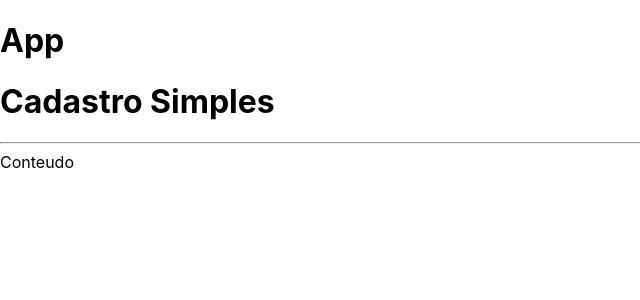
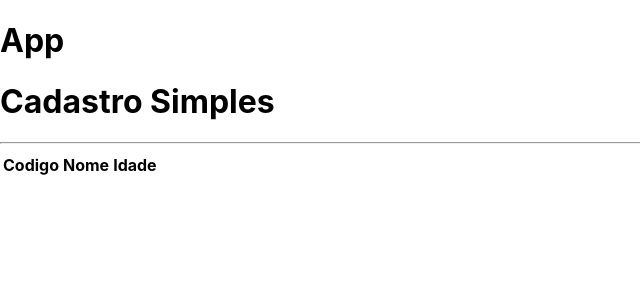
Before and after one commit to Norton794/next_todo_app, a Next.js app: page / in a window 1280 px wide. Shown: the top 300 px of the page, without its empty margins (0-640 px from the left). Built offline with nearby package versions, Linux system fonts and the light colour scheme.

Commit message:
Componente Tabela

```diff
--- /dev/null
+++ b/src/components/Tabela.tsx
@@ -0,0 +1,17 @@
+import Cliente from "../core/Cliente"
+interface TabelaProps{
+    clientes: Cliente[]
+}
+
+
+export default function Tabela(props: TabelaProps){
+    return(
+        <table>
+            <tr>
+            <th>Codigo</th>
+            <th>Nome</th>
+            <th>Idade</th>
+            </tr>
+        </table>
+    )
+}
--- a/src/pages/index.tsx
+++ b/src/pages/index.tsx
@@ -1,4 +1,5 @@
 import Layout from "../components/Layout";
+import Tabela from "../components/Tabela";
 export default function Home() {
   return (
     <div className={`
@@ -6,7 +7,7 @@
     bg-gradient-to-r from-blue-500 to-purple-500
     text-white`}>
      <h1>App</h1>
-     <Layout titulo="Cadastro Simples">Conteudo</Layout>
+     <Layout titulo="Cadastro Simples"><Tabela clientes></Tabela></Layout>
     </div>
   )
 }
```
